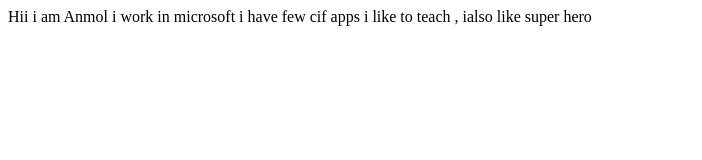
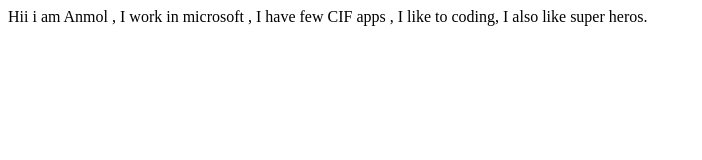
Before and after one commit to AD2224/Anmol-site, a plain HTML site: page index.html in a window 1280 px wide. Shown: the whole page, without its empty margins (0-702 px from the left). Drawn offline with Linux system fonts and the light colour scheme.

Commit message:
update in Anmol-site

```diff
--- a/index.html
+++ b/index.html
@@ -7,12 +7,12 @@
     <title>Anmolsite</title>
 </head>
 <body>
-    Hii i am Anmol
-    i work in microsoft
+    Hii i am Anmol  ,
+    I work in microsoft ,
 
-    i have few cif apps
+    I have few CIF apps  ,
 
-    i like to teach , ialso like super hero
+    I like to coding, I also like super heros.
 
 </body>
 </html>
```
